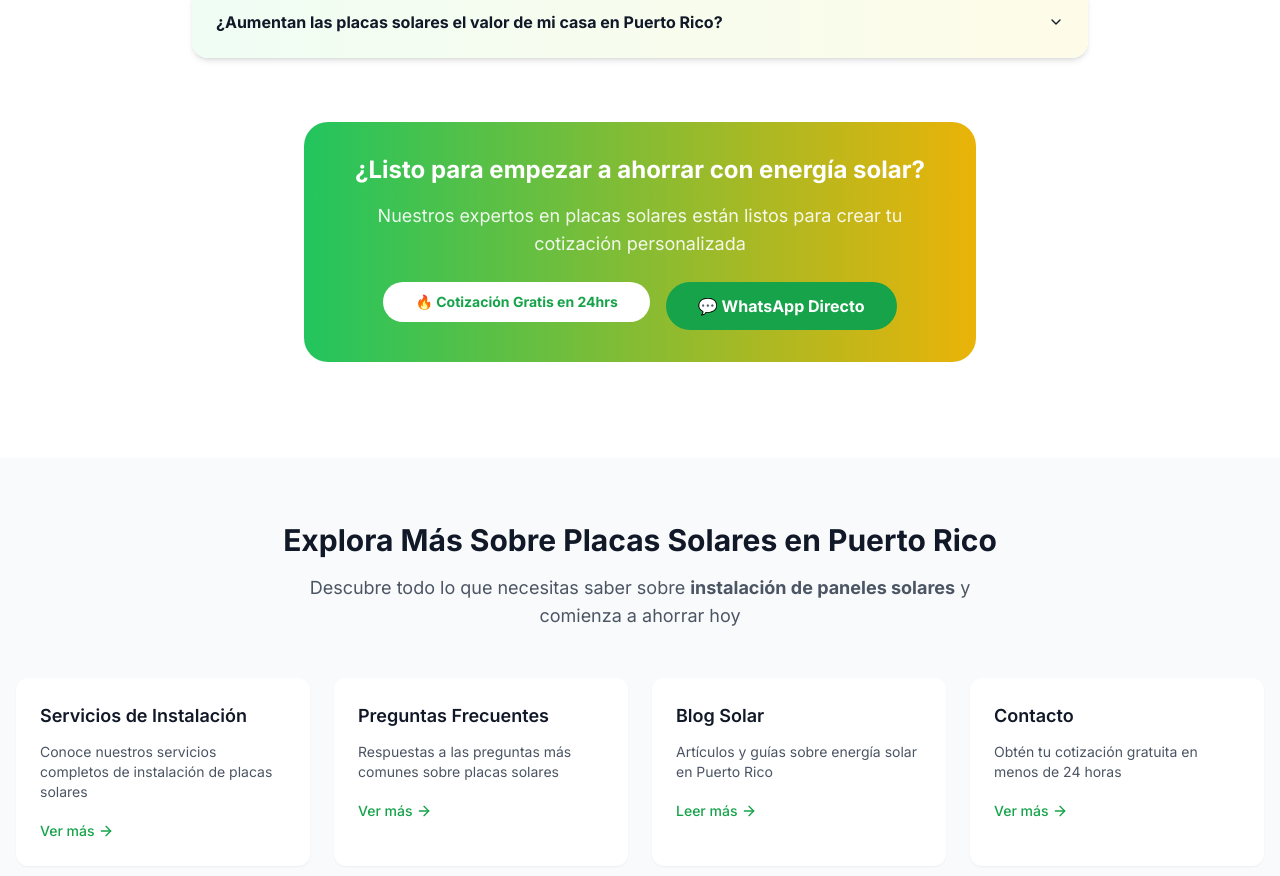
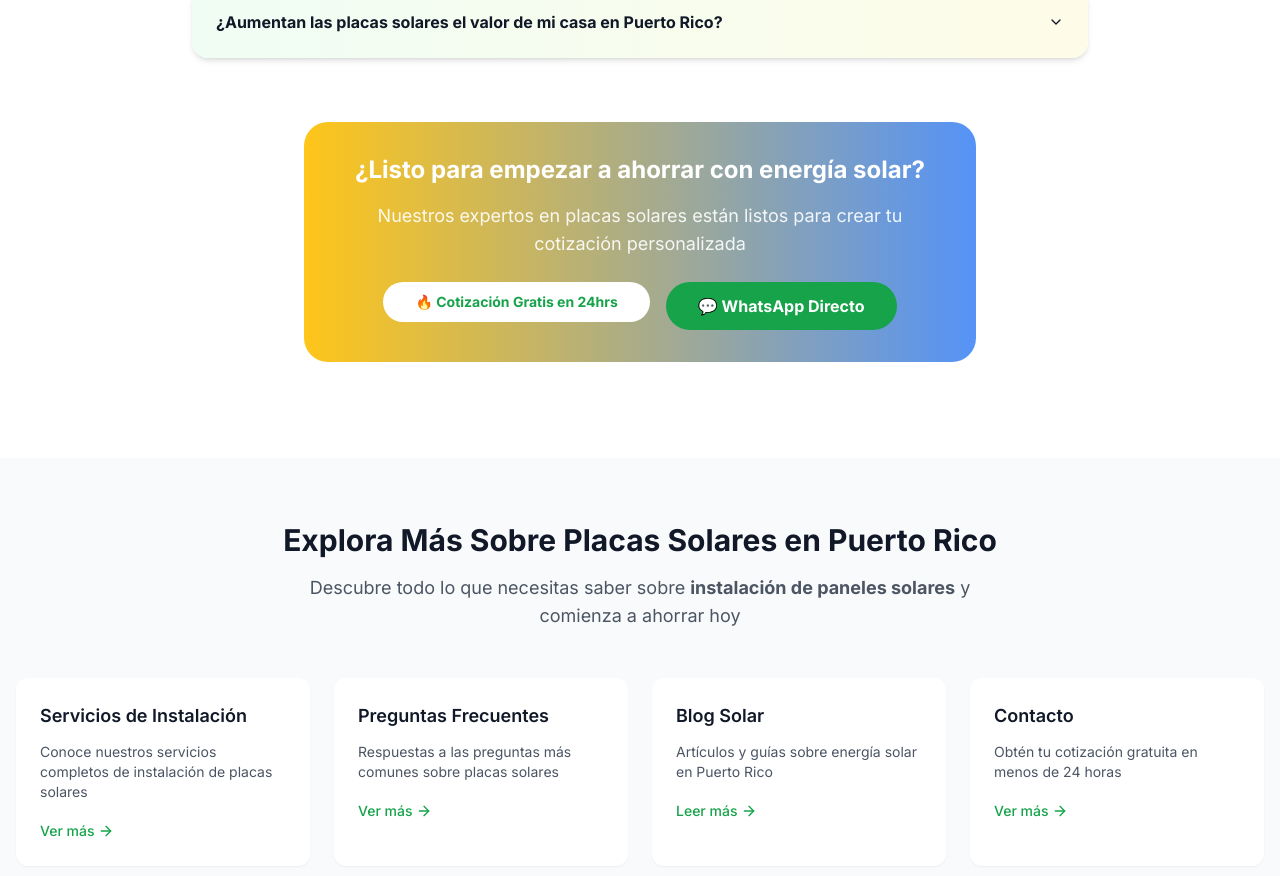
Before and after one commit to xOGz/sol-puerto-cotiza, a React (Vite) app: page / in a window 1280 px wide. Shown: the part 9201-10077 px from the top of the page. Built offline with nearby package versions, Linux system fonts and the light colour scheme; no server answers; the database is empty.

Commit message:
Match logo colors
Update color scheme to match the logo's branding.

```diff
--- a/src/components/FAQSection.tsx
+++ b/src/components/FAQSection.tsx
@@ -84,7 +84,7 @@ const FAQSection = () => {
 
         {/* Call to Action */}
         <div className="text-center mt-16 animate-fade-in-up">
-          <div className="bg-gradient-to-r from-green-500 to-yellow-500 p-8 rounded-3xl max-w-2xl mx-auto text-white">
+          <div className="bg-gradient-to-r from-kilowatt-primary to-kilowatt-secondary p-8 rounded-3xl max-w-2xl mx-auto text-white">
             <h3 className="text-2xl font-bold mb-4">
               ¿Listo para empezar a ahorrar con energía solar?
             </h3>
```
